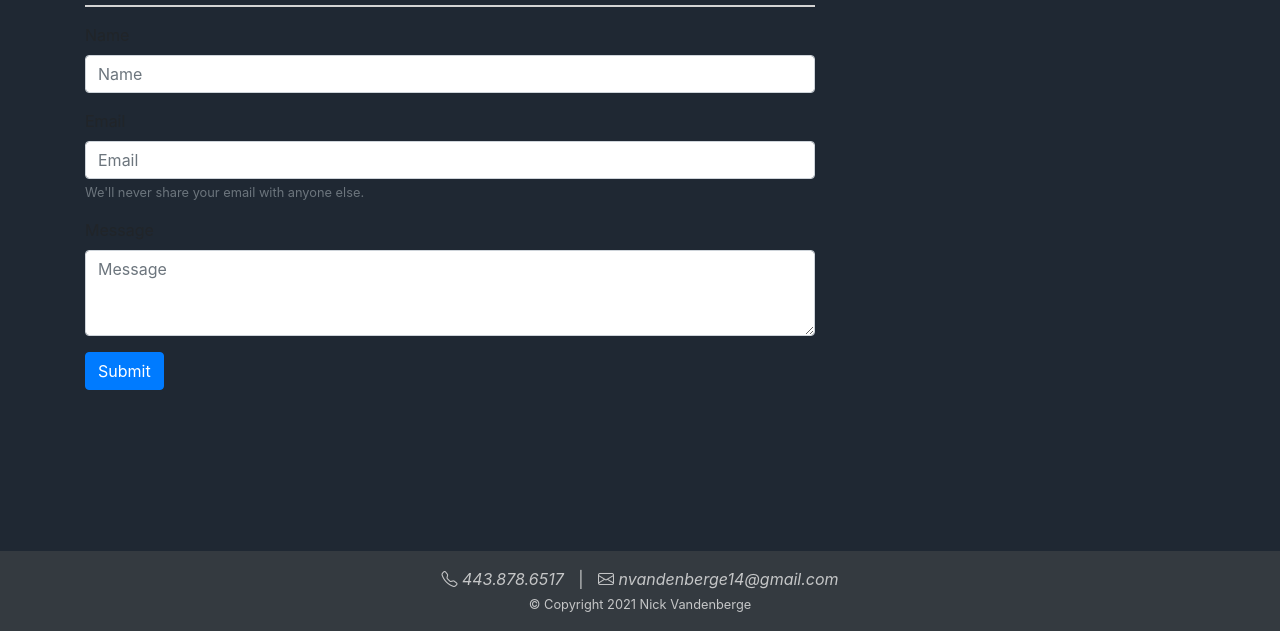
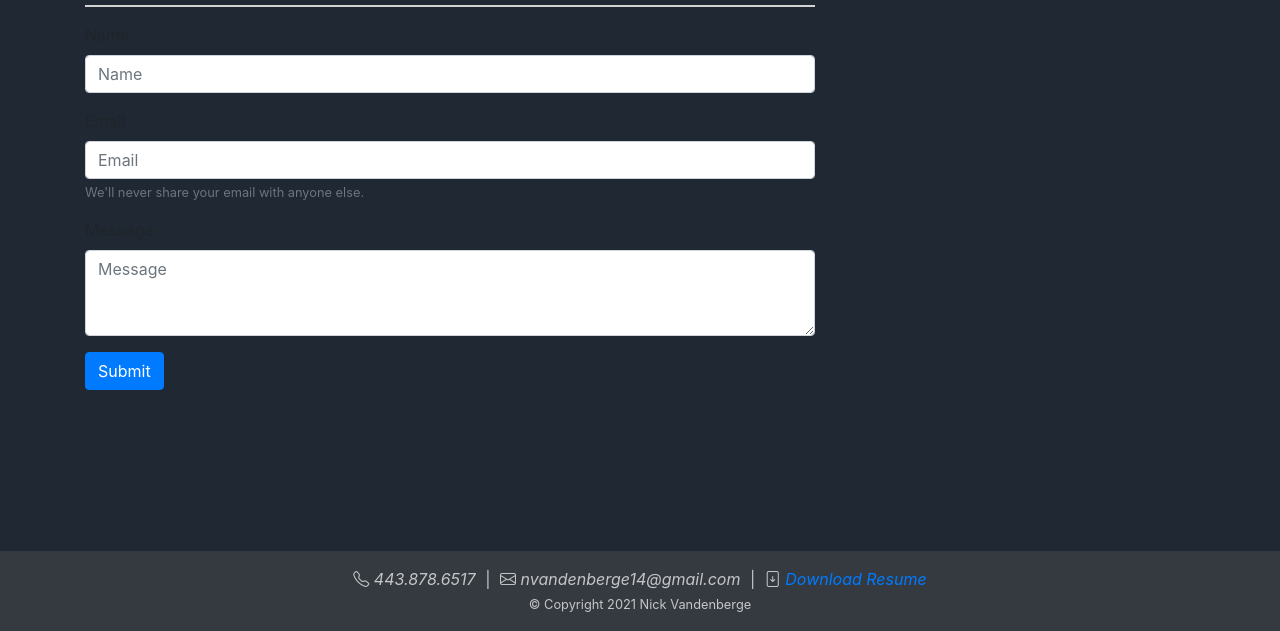
Before and after one commit to nvandenberge/Portfolio, a plain HTML site: page contact.html in a window 1280 px wide. Shown: the part 169-800 px from the top of the page. Drawn offline with nearby package versions, Linux system fonts and the light colour scheme.

Commit message:
added resume to footer

```diff
--- a/assets/css/style.css
+++ b/assets/css/style.css
@@ -86,10 +86,10 @@ a > img:hover {
   box-shadow: 0 3px 20px #66fcf1;
 }
 
-.bi-telephone {
-  margin-right: 10px;
+.bi-telephone, .bi-envelope {
+  margin-right: 5px;
 }
 
-.bi-envelope {
-  margin-left: 10px;
+.bi-envelope, .bi-file-arrow-down {
+  margin-left: 5px;
 }
--- a/contact.html
+++ b/contact.html
@@ -102,7 +102,10 @@
     <footer id="footer" class="py-3 bg-dark">
       <div class="container text-center">
         <i class="bi bi-telephone"> 443.878.6517</i> |
-        <i class="bi bi-envelope"> nvandenberge14@gmail.com</i>
+        <i class="bi bi-envelope"> nvandenberge14@gmail.com</i> |
+        <i class="bi bi-file-arrow-down">
+          <a href="assets/files/Nick Vandenberge WebDev Resume.pdf" download>Download Resume</a>
+        </i>
         <br/>
         <small>&copy; Copyright 2021 Nick Vandenberge</small>
       </div>
```
Also changed, not shown: index.html (+4 -1 lines), portfolio.html (+4 -1 lines), 1 other file.
